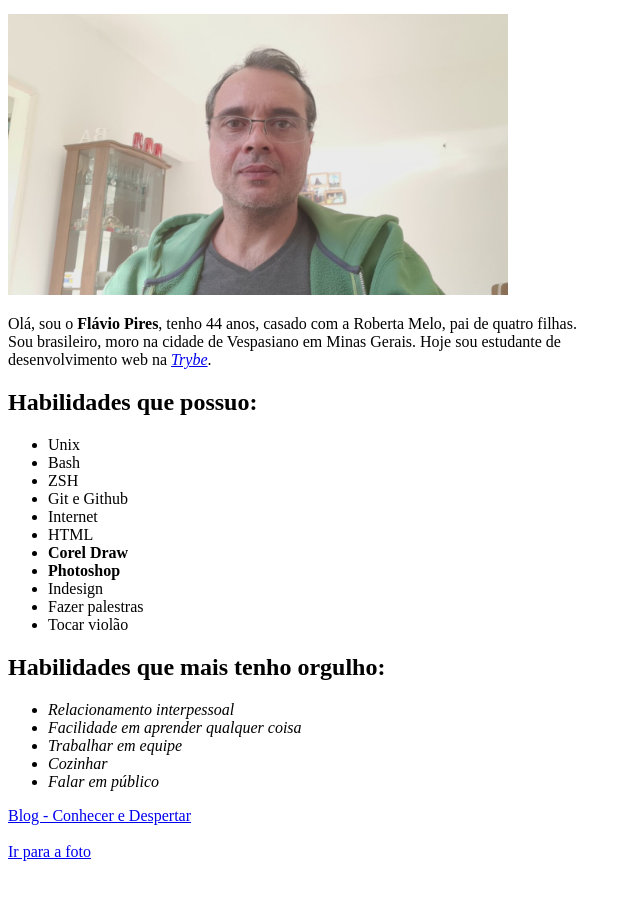
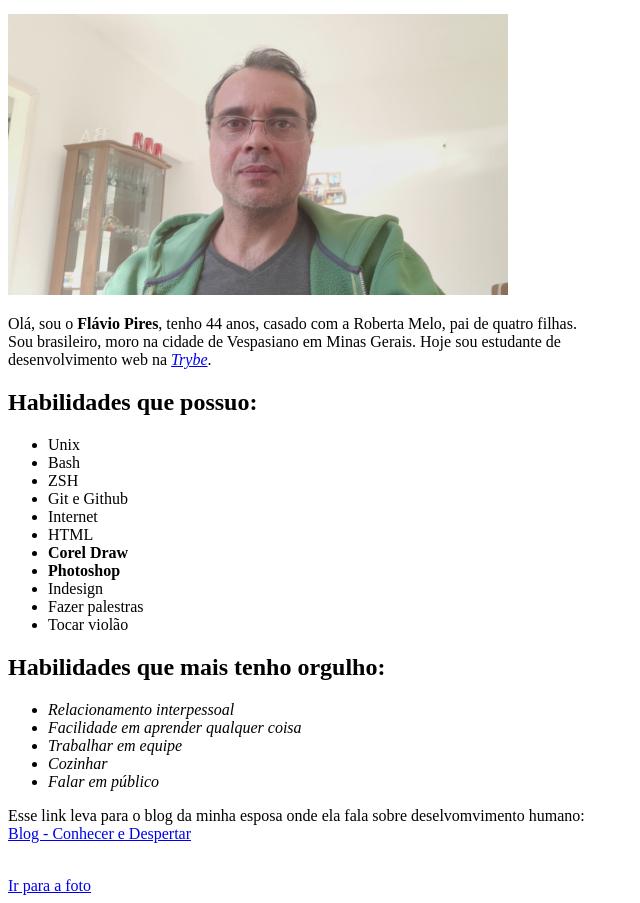
Before and after one commit to flavioasp77/flavioasp77.github.io, a plain HTML site: page index.html in a window 1280 px wide. Shown: the part 118-1021 px from the top of the page, without its empty margins (0-640 px from the left). Before the commit the page ends 987 px from the top, so only its background shows below. Drawn offline with Linux system fonts and the light colour scheme.

Commit message:
Adicionado mais um texto explicativo para o link do Blog Conhecer e Despertar

```diff
--- a/index.html
+++ b/index.html
@@ -46,9 +46,11 @@
           <li><em>Falar em público</em></li>
         </ul>
 
-        <a href="https://blog.conheceredespertar.com.br" target="_blank">Blog - Conhecer e Despertar</a>
+        <p>Esse link leva para o blog da minha esposa onde ela fala sobre deselvomvimento humano:
+          <br><a href="https://blog.conheceredespertar.com.br" target="_blank">Blog - Conhecer e Despertar</a>
+        </p>
 
-        <br><br>
+        <br>
 
         <a href="#foto-flavio">Ir para a foto</a>
 
```
